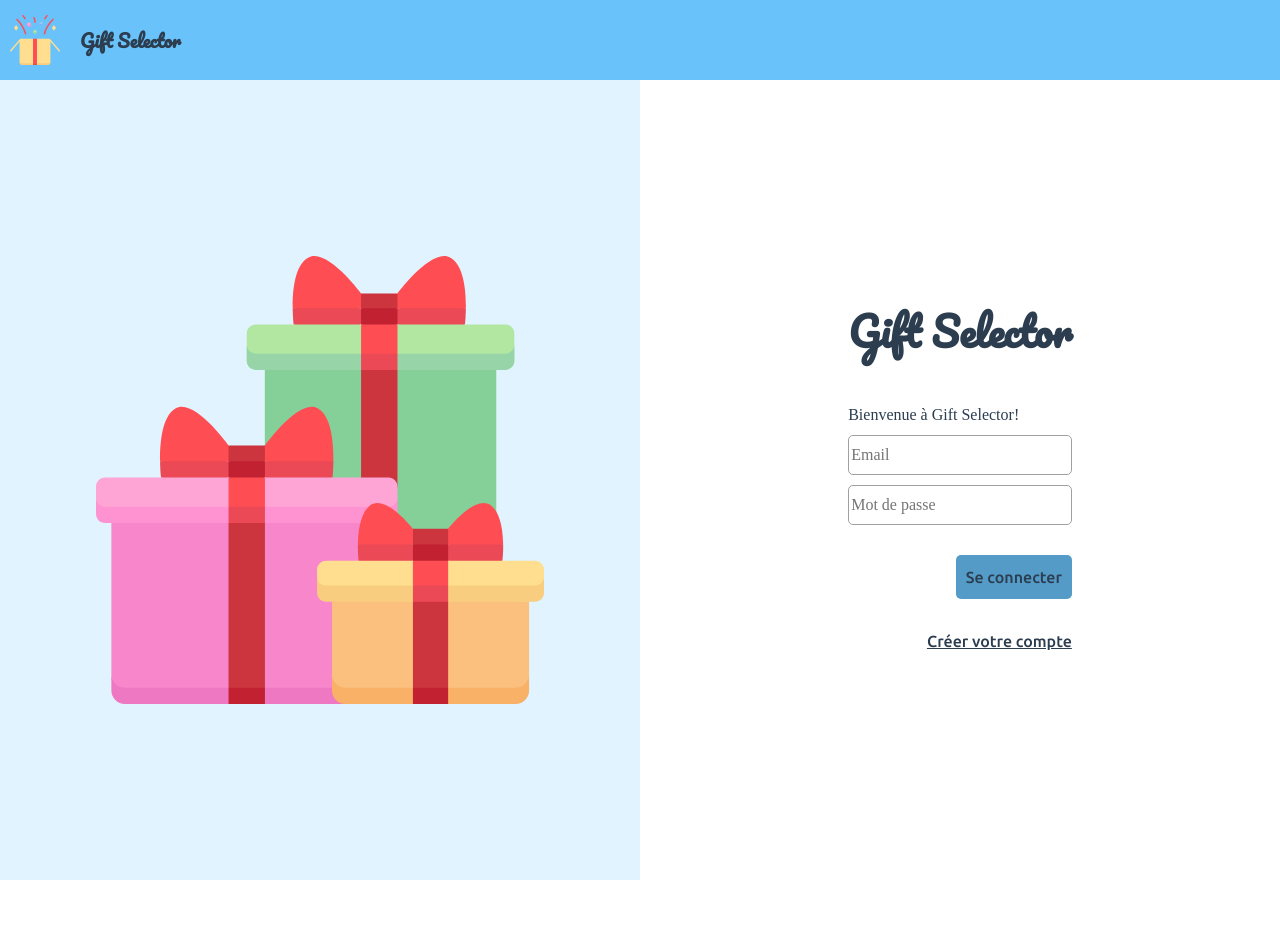
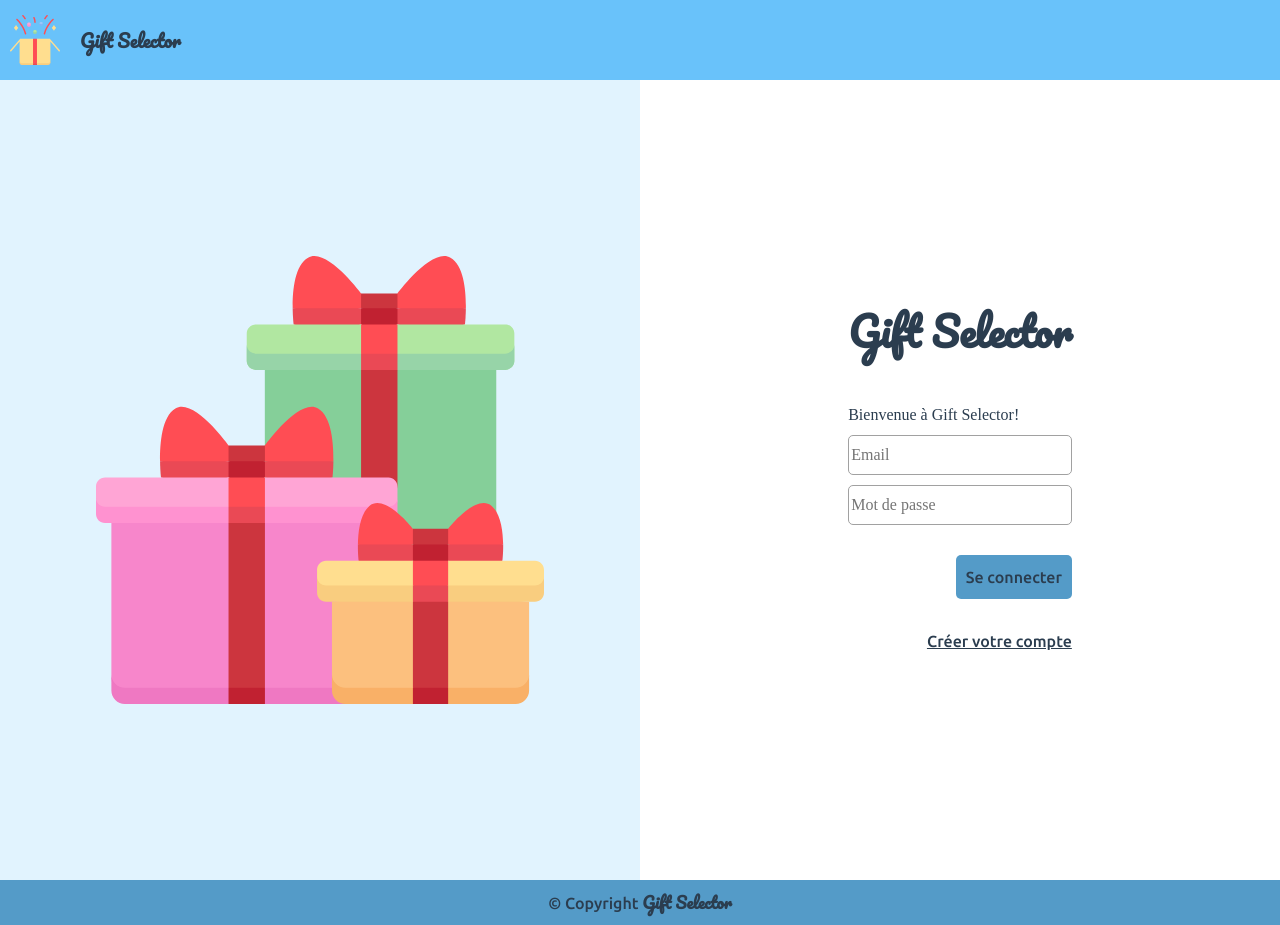
Before and after one commit to easo04/gift-selector, a Vue app: page /#/login in a window 1280 px wide. Before the commit the page ends 880 px from the top, so only its background shows below. Built offline with nearby package versions, Linux system fonts and the light colour scheme; no server answers; a web font is replaced by a local one.

Commit message:
correction css + header fixed + add footer

```diff
--- a/src/App.vue
+++ b/src/App.vue
@@ -16,11 +16,14 @@
           </div>
         </div>
     </header>
-    <div class="content">
+    <div class="content-app">
       <div class="content-router" :class="{'auth' : isAuth}">
         <router-view/>
       </div>
     </div>
+    <footer>
+      © Copyright <span>Gift Selector</span>
+    </footer>
   </div>
 </template>
 
@@ -74,6 +77,7 @@ body{
   -moz-osx-font-smoothing: grayscale;
   text-align: center;
   color: hsl(210, 29%, 24%);
+  position: relative;
 }
 h2{
   margin-top: 0;
@@ -99,12 +103,13 @@ h2{
 .item-menu:hover{
   background: gray;
 }
-.content{
+.content-app{
   position: relative;
-  height: 100vh;
+  min-height: 100vh;
+  margin-top: 80px;
 }
 .content-router{
-  height: 100%;
+  /*height: 100vh;*/
 }
 .menu-left{
   position: absolute;
@@ -122,6 +127,10 @@ header{
   background: #69C2FA;
   height: 80px;
   padding: 0 10px;
+  position: fixed;
+  top:0;
+  z-index: 900;
+  width: 100%;
 }
 header a{
   cursor: pointer;
@@ -154,4 +163,17 @@ header a:hover{
 
 }
 
+footer{
+  background: #549bc8;
+  color: hsl(210, 29%, 24%);
+  padding: 10px;
+  font-family: 'Ubuntu', sans-serif;
+  font-weight: 500;
+}
+
+footer span{
+  font-family:  'Pacifico', cursive;
+  font-weight: 600;
+}
+
 </style>
--- a/src/components/CreateUser.vue
+++ b/src/components/CreateUser.vue
@@ -114,7 +114,7 @@
 </script>
 <style scoped>
     .create-user-page{
-        height: 100vh;
+        min-height: 100vh;
         display: flex;
         font-family: 'Yatra One', cursive;
         background: #fdfdfd;
@@ -139,8 +139,8 @@
         justify-content: center;
         align-items: center;
     }
-    @media screen and (max-width: 480px){
-        .create-user-page .image img{
+    @media screen and (max-width: 769px){
+        .create-user-page .image{
             display: none;
         }
         .create-user-page>div{
--- a/src/components/DetailsGroupeSelectOnly.vue
+++ b/src/components/DetailsGroupeSelectOnly.vue
@@ -305,7 +305,7 @@ export default {
         color: hsl(210, 29%, 24%);
         background: #fdfdfd;
     }
-    @media screen and (max-width: 480px){
+    @media screen and (max-width:769px){
         .details-groupe{
             padding: 20px;
         }
--- a/src/components/Home.vue
+++ b/src/components/Home.vue
@@ -140,7 +140,7 @@
     font-family: 'Yatra One', cursive;
     background: #fdfdfd;
 }
-@media screen and (max-width: 480px){
+@media screen and (max-width: 769px){
     .home-page{
         padding: 20px;
     }
--- a/src/components/Login.vue
+++ b/src/components/Login.vue
@@ -62,7 +62,7 @@
 </script>
 <style scoped>
     .login-page{
-        height: 100%;
+        min-height: 100vh;
         display: flex;
         color: hsl(210, 29%, 24%);
         font-family: 'Yatra One', cursive;
@@ -89,8 +89,8 @@
         width: 70%;
         height: auto;
     }
-    @media screen and (max-width: 480px){
-        .login-page .image img{
+    @media screen and (max-width: 769px){
+        .login-page .image{
             display: none;
         }
         .login-page >div{
@@ -98,7 +98,6 @@
         }
     }
     .login-page .content{
-        padding: 50px;
         display: flex;
         justify-content: center;
         align-items: center;
```
